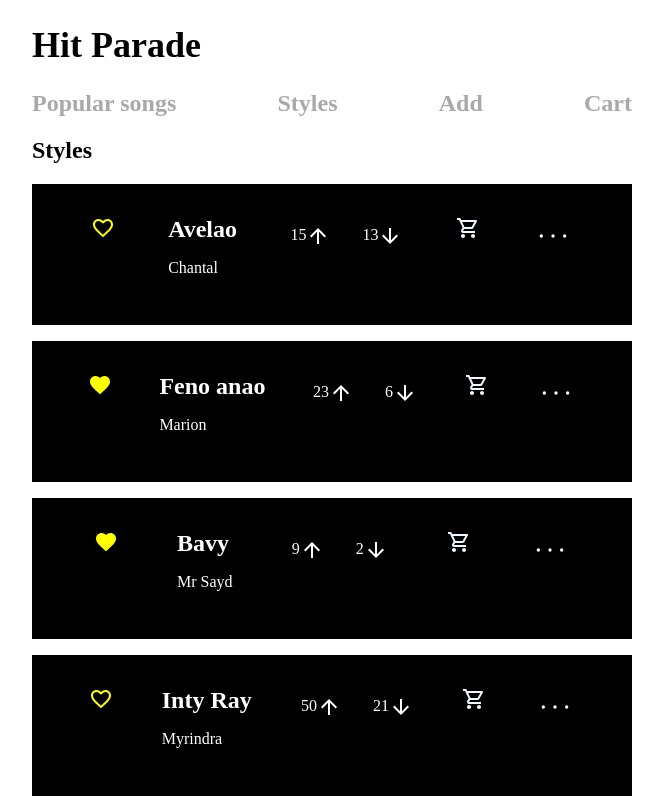
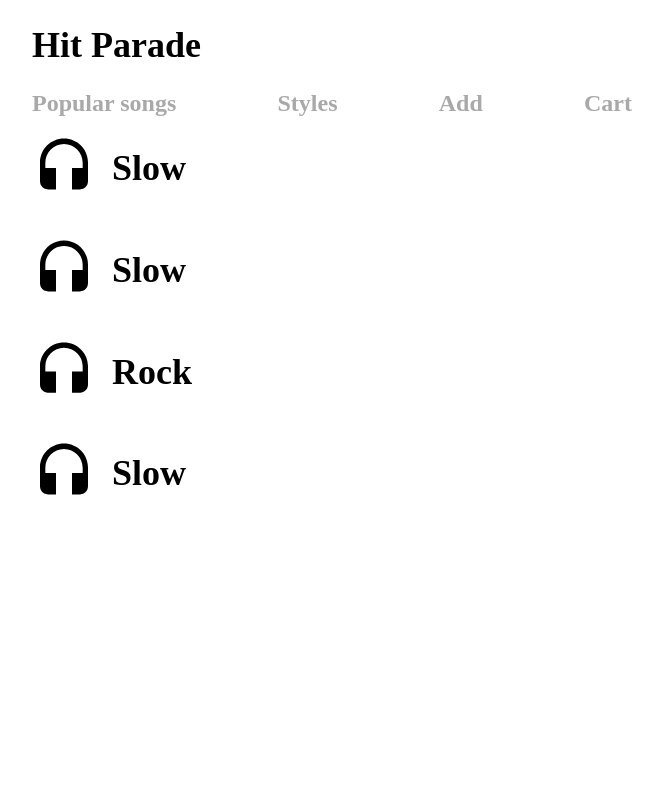
Before and after one commit to Mickaellah/hit-parade-react, a React app: page /styles in a window 1280 px wide. Shown: the whole page, without its empty margins (308-971 px from the left). Built offline with nearby package versions, Linux system fonts and the light colour scheme.

Commit message:
Moved the home page html into the PopularSong page and worked with the Styles.js page, get all of the styles.

```diff
--- a/components/Main.js
+++ b/components/Main.js
@@ -13,14 +13,6 @@ import PopularSong from '../pages/PopularSong';
 import Styles from '../pages/Styles';
 import Add from '../pages/Add';
 import Cart from '../pages/Cart';
-
-import favoriteOutline from '../svg/favorite_border-24px.svg';
-import favorite from '../svg/favorite-24px.svg';
-import shoppingCartOutline from "../svg/shopping_cart-24px (1).svg";
-import shoppingCart from "../svg/shopping_cart-24px.svg";
-import arrowUp from "../svg/arrow_upward-24px.svg";
-import downArrow from "../svg/arrow_downward-24px.svg";
-import lyrics from '../svg/lyrics.svg'
 
 function Main() {
     return (
@@ -42,41 +34,6 @@ function Main() {
                     </Route>
                 </Switch>
             </Router>
-            <main>
-                {songs.map((song) => {
-                    return (
-                        <article key={song.id} className="song_cart">
-                            <div>
-                                {
-                                    song.isFavorited === true
-                                    ? <img src={favorite} alt="favorited"/>
-                                    : <img src={favoriteOutline} alt="not favorited" />
-                                }
-                            </div>
-                            <header className="header">
-                                <h2 className="heading">{song.title}</h2>
-                                <p>{song.singer}</p>
-                            </header>
-                            <div className="voting">
-                                <div className="up_votes">
-                                    <span>{song.upVotes}</span>
-                                    <img className="up_votes_icon" src={arrowUp} alt="Upvotes" />
-                                </div>
-                                <div className="down_votes">
-                                    <span>{song.downVotes}</span>
-                                    <img className="down_votes_icon" src={downArrow} alt="Downvotes" />
-                                </div>
-                            </div>
-                            <div>
-                                <img src={shoppingCartOutline} alt="shopping cart" />
-                            </div>
-                            <div>
-                                <img src={lyrics} alt="song lyrics" />
-                            </div>
-                        </article>
-                    )
-                })}
-            </main>
         </>
     )
 }
--- a/pages/PopularSong.js
+++ b/pages/PopularSong.js
@@ -1,9 +1,51 @@
-import React from 'react'
+import React from 'react';
+
+import songs from '../SongsData.json';
+
+import favoriteOutline from '../svg/favorite_border-24px.svg';
+import favorite from '../svg/favorite-24px.svg';
+import shoppingCartOutline from "../svg/shopping_cart-24px (1).svg";
+import shoppingCart from "../svg/shopping_cart-24px.svg";
+import arrowUp from "../svg/arrow_upward-24px.svg";
+import downArrow from "../svg/arrow_downward-24px.svg";
+import lyrics from '../svg/lyrics.svg';
 
 export default function PopularSong() {
     return (
-        <div>
-            <h2>Popular song</h2>
-        </div>
+        <main>
+            {songs.map((song) => {
+                return (
+                    <article key={song.id} className="song_cart">
+                        <div>
+                            {
+                                song.isFavorited === true
+                                ? <img src={favorite} alt="favorited"/>
+                                : <img src={favoriteOutline} alt="not favorited" />
+                            }
+                        </div>
+                        <header className="header">
+                            <h2 className="heading">{song.title}</h2>
+                            <p>{song.singer}</p>
+                        </header>
+                        <div className="voting">
+                            <div className="up_votes">
+                                <span>{song.upVotes}</span>
+                                <img className="up_votes_icon" src={arrowUp} alt="Upvotes" />
+                            </div>
+                            <div className="down_votes">
+                                <span>{song.downVotes}</span>
+                                <img className="down_votes_icon" src={downArrow} alt="Downvotes" />
+                            </div>
+                        </div>
+                        <div>
+                            <img src={shoppingCartOutline} alt="shopping cart" />
+                        </div>
+                        <div>
+                            <img src={lyrics} alt="song lyrics" />
+                        </div>
+                    </article>
+                )
+            })}
+        </main>
     )
 }
--- a/pages/Styles.js
+++ b/pages/Styles.js
@@ -1,9 +1,18 @@
 import React from 'react'
 
+import songs from '../SongsData.json';
+import Headset from '../svg/headset-24px.svg';
 export default function Styles() {
     return (
         <div>
-            <h2>Styles</h2>
+            {songs.map((song) => {
+                return (
+                    <header className="styles">
+                        <img src={Headset} alt="Head set" />
+                        <h2 className="styles_heading">{song.style}</h2>
+                    </header>
+                )
+            } )}
         </div>
     )
 }
--- a/styles.css
+++ b/styles.css
@@ -51,3 +51,14 @@ h1 {
 .down_votes {
     margin-inline-start: 32px;
 }
+
+.styles {
+    display: flex;
+    flex-direction: row;
+}
+
+.styles_heading {
+    text-transform: capitalize;
+    font-size: 36px;
+    margin-inline-start: 16px;
+}
```
Also changed, not shown: dist/headset-24px.898884ab.svg (added), svg/headset-24px.svg (added), 5 other files.
